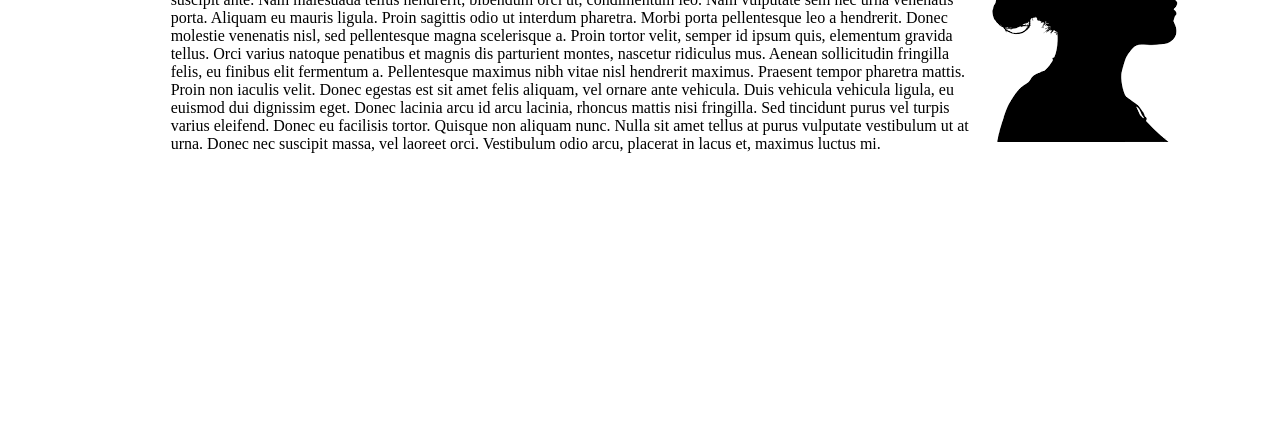
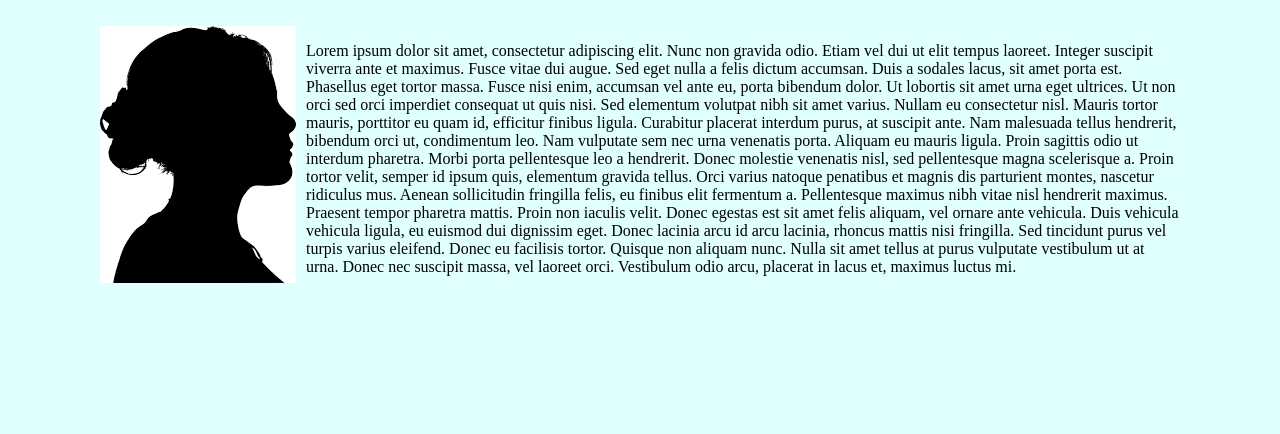
Before and after one commit to CRHS-CMP621A/web-app-connor, a plain HTML site: page index.html in a window 1280 px wide. Shown: the part 366-800 px from the top of the page. Drawn offline with Linux system fonts and the light colour scheme.

Commit message:
map almost done

```diff
--- a/index.html
+++ b/index.html
@@ -14,30 +14,22 @@
   <h2 class="header">Cafe and Bookstore</h2>
 
   <ul>
-    <li><a href="tour.html">Tourist Attractions</a></li>
+    <li><a href="where.html">Where to find us</a></li>
     <li><a href="recommend.html">Recommendations</a></li>
     <li><a href="menu.html">Menu</a></li>
     <li><a href="about.html">About us</a></li>
   </ul>
 
-  <section>
-    <h2 class="sectionText">Meet the Owner</h2>
-    <p class="sectionText">Lorem ipsum dolor sit amet, consectetur adipiscing elit. Nunc non gravida odio. Etiam vel dui ut elit tempus laoreet. Integer suscipit viverra ante et maximus. Fusce vitae dui augue. Sed eget nulla a felis dictum accumsan. Duis a sodales lacus, sit amet porta est. Phasellus eget tortor massa. Fusce nisi enim, accumsan vel ante eu, porta bibendum dolor.
+  <section class="homeSection">
+    <h2 id="sectionHead">Meet the Owner</h2>
+    <p id="sectionText">Lorem ipsum dolor sit amet, consectetur adipiscing elit. Nunc non gravida odio. Etiam vel dui ut elit tempus laoreet. Integer suscipit viverra ante et maximus. Fusce vitae dui augue. Sed eget nulla a felis dictum accumsan. Duis a sodales lacus, sit amet porta est. Phasellus eget tortor massa. Fusce nisi enim, accumsan vel ante eu, porta bibendum dolor.
 
         Ut lobortis sit amet urna eget ultrices. Ut non orci sed orci imperdiet consequat ut quis nisi. Sed elementum volutpat nibh sit amet varius. Nullam eu consectetur nisl. Mauris tortor mauris, porttitor eu quam id, efficitur finibus ligula. Curabitur placerat interdum purus, at suscipit ante. Nam malesuada tellus hendrerit, bibendum orci ut, condimentum leo. Nam vulputate sem nec urna venenatis porta. Aliquam eu mauris ligula. Proin sagittis odio ut interdum pharetra. Morbi porta pellentesque leo a hendrerit. Donec molestie venenatis nisl, sed pellentesque magna scelerisque a. Proin tortor velit, semper id ipsum quis, elementum gravida tellus.
 
         Orci varius natoque penatibus et magnis dis parturient montes, nascetur ridiculus mus. Aenean sollicitudin fringilla felis, eu finibus elit fermentum a. Pellentesque maximus nibh vitae nisl hendrerit maximus. Praesent tempor pharetra mattis. Proin non iaculis velit. Donec egestas est sit amet felis aliquam, vel ornare ante vehicula. Duis vehicula vehicula ligula, eu euismod dui dignissim eget. Donec lacinia arcu id arcu lacinia, rhoncus mattis nisi fringilla. Sed tincidunt purus vel turpis varius eleifend. Donec eu facilisis tortor. Quisque non aliquam nunc. Nulla sit amet tellus at purus vulputate vestibulum ut at urna. Donec nec suscipit massa, vel laoreet orci. Vestibulum odio arcu, placerat in lacus et, maximus luctus mi.
     </p>
 
-    <a href="about.html" class="sectionImage"><img src="silhouette.png"></img></a>
+    <a href="about.html" id="sectionImage"><img src="silhouette.png"></img></a>
 
-    </section>
-  <!--
-  This script places a badge on your repl's full-browser view back to your repl's cover
-  page. Try various colors for the theme: dark, light, red, orange, yellow, lime, green,
-  teal, blue, blurple, magenta, pink!
-  -->
-  <script src="https://replit.com/public/js/replit-badge-v2.js" theme="dark" position="bottom-right"></script>
-</body>
-
+  </section>
 </html>
--- a/style.css
+++ b/style.css
@@ -36,8 +36,28 @@ ul {
 
   body{
     margin: 100px;
+    background-color: lightcyan;
   }
 
-  section{
-    display: flex;
+  .homeSection{
+    display: grid;
+    grid-template-areas:
+    'head head head'
+    'image text text'
+    'image text text';
   }
+
+  #sectionText{
+    grid-area: text;
+  }
+
+  #sectionImage{
+    grid-area: image;
+    padding-right: 10px;
+  }
+
+  #sectionHead{
+    grid-area: head;
+    font-size: 50px;
+    text-align: center;
+  }
```
Also changed, not shown: about.html (+16 -0 lines), menu.html (+17 -0 lines), recommend.html (+15 -0 lines), where.html (added, +18 -0 lines), tour.html (deleted).
